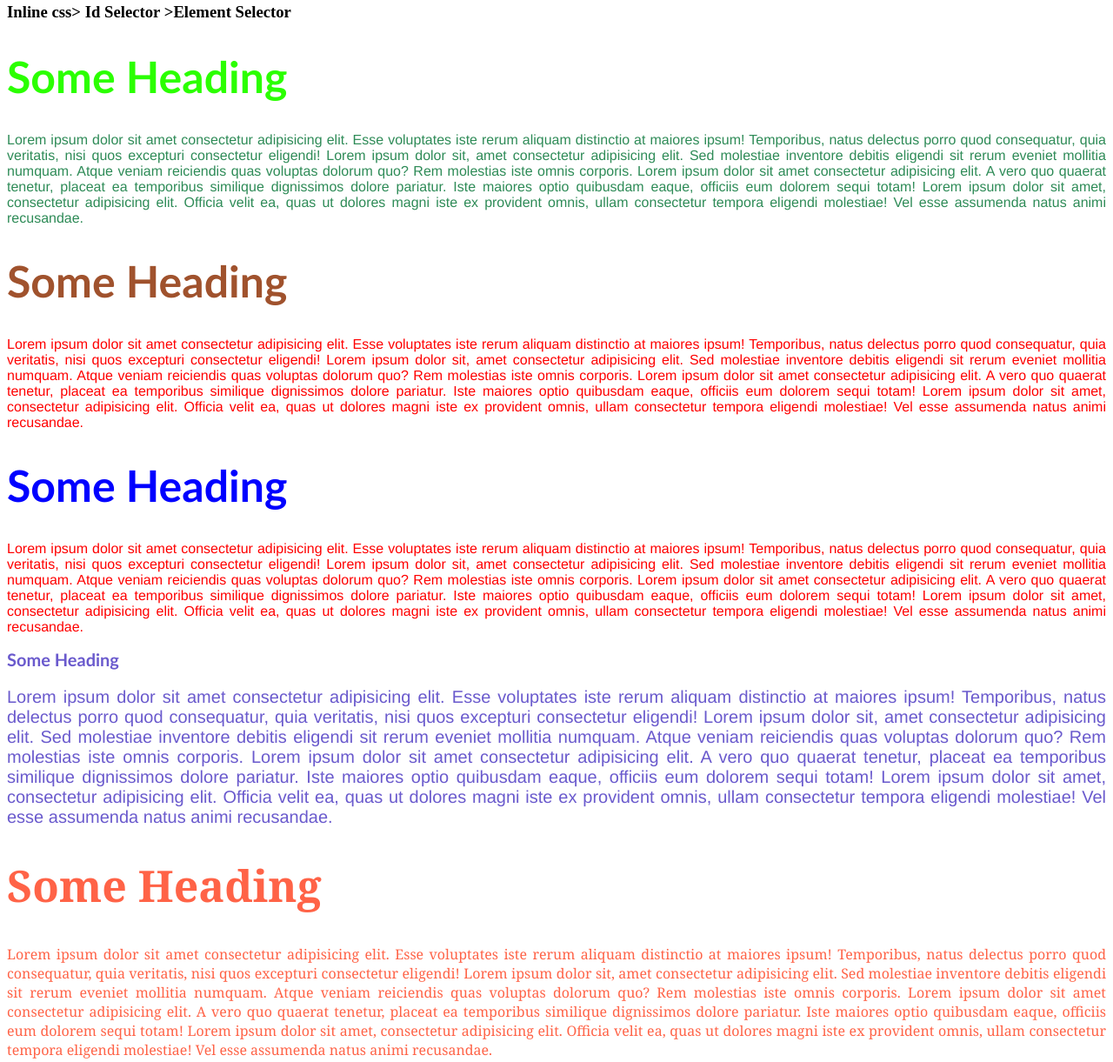
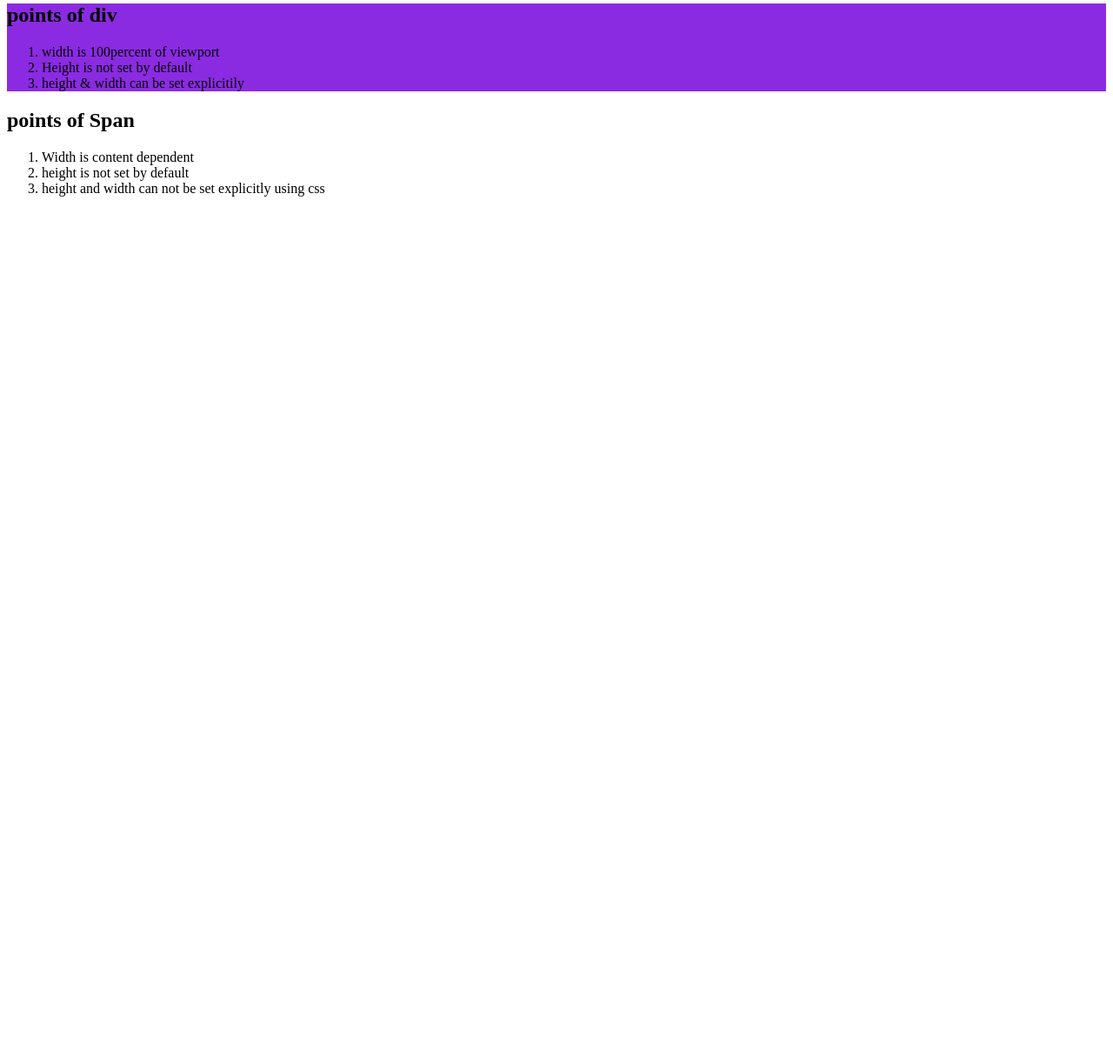
Before and after one commit to shubhrastogi07/Fullstack, a plain HTML site: page index.html in a window 1280 px wide. Shown: the part 16-1237 px from the top of the page at 87% size. After the commit the page ends 800 px from the top, so only its background shows below. Drawn offline with Linux system fonts and the light colour scheme.

Commit message:
Display Property

```diff
--- a/index.html
+++ b/index.html
@@ -8,86 +8,34 @@
     <title>Css</title>
     <!-- Internal CSS -->
     <style>
-        h1 {
-            color: blue;
-            font-family: 'Gill Sans', 'Gill Sans MT', Calibri, 'Trebuchet MS', sans-serif;
-            font-size: 50px;
+        div {
+            background-color: blueviolet;
         }
 
-        p {
-            color: red;
-            font-family: 'Franklin Gothic Medium', 'Arial Narrow', Arial, sans-serif;
-            text-align: justify;
-        }
-        /* id selector */
-
-        #FIRST {
-            color: sienna;
-        }
-
-        .one {
-            font-size: 20px;
-            color: slateblue;
-        }
-
-        .two {
-            font-family: Cambria, Cochin, Georgia, Times, 'Times New Roman', serif;
-            color: tomato;
-        }
-
-        img {
-            width: 500px;
-            border-radius: 50px;
-            border-bottom: 20px groove red;
-        }
-
-        div {
-            height: 100px;
-            color: royalblue;
-            background-color: royalblue;
+        span {
+            background-color: cadetblue;
         }
     </style>
 </head>
 
 <body>
-    <h3>Inline css> Id Selector >Element Selector</h3>
-
-    <!-- Inline CSS -->
-    <h1 style="color: rgb(43, 255, 0);"> Some Heading</h1>
-    <p style="color: seagreen;">Lorem ipsum dolor sit amet consectetur adipisicing elit. Esse voluptates iste rerum aliquam distinctio at maiores ipsum! Temporibus, natus delectus porro quod consequatur, quia veritatis, nisi quos excepturi consectetur eligendi! Lorem ipsum dolor
-        sit, amet consectetur adipisicing elit. Sed molestiae inventore debitis eligendi sit rerum eveniet mollitia numquam. Atque veniam reiciendis quas voluptas dolorum quo? Rem molestias iste omnis corporis. Lorem ipsum dolor sit amet consectetur adipisicing
-        elit. A vero quo quaerat tenetur, placeat ea temporibus similique dignissimos dolore pariatur. Iste maiores optio quibusdam eaque, officiis eum dolorem sequi totam! Lorem ipsum dolor sit amet, consectetur adipisicing elit. Officia velit ea, quas
-        ut dolores magni iste ex provident omnis, ullam consectetur tempora eligendi molestiae! Vel esse assumenda natus animi recusandae.
-    </p>
-    <h1 id="FIRST">Some Heading</h1>
-    <p>Lorem ipsum dolor sit amet consectetur adipisicing elit. Esse voluptates iste rerum aliquam distinctio at maiores ipsum! Temporibus, natus delectus porro quod consequatur, quia veritatis, nisi quos excepturi consectetur eligendi! Lorem ipsum dolor
-        sit, amet consectetur adipisicing elit. Sed molestiae inventore debitis eligendi sit rerum eveniet mollitia numquam. Atque veniam reiciendis quas voluptas dolorum quo? Rem molestias iste omnis corporis. Lorem ipsum dolor sit amet consectetur adipisicing
-        elit. A vero quo quaerat tenetur, placeat ea temporibus similique dignissimos dolore pariatur. Iste maiores optio quibusdam eaque, officiis eum dolorem sequi totam! Lorem ipsum dolor sit amet, consectetur adipisicing elit. Officia velit ea, quas
-        ut dolores magni iste ex provident omnis, ullam consectetur tempora eligendi molestiae! Vel esse assumenda natus animi recusandae.
-    </p>
-    <h1>Some Heading</h1>
-    <p>Lorem ipsum dolor sit amet consectetur adipisicing elit. Esse voluptates iste rerum aliquam distinctio at maiores ipsum! Temporibus, natus delectus porro quod consequatur, quia veritatis, nisi quos excepturi consectetur eligendi! Lorem ipsum dolor
-        sit, amet consectetur adipisicing elit. Sed molestiae inventore debitis eligendi sit rerum eveniet mollitia numquam. Atque veniam reiciendis quas voluptas dolorum quo? Rem molestias iste omnis corporis. Lorem ipsum dolor sit amet consectetur adipisicing
-        elit. A vero quo quaerat tenetur, placeat ea temporibus similique dignissimos dolore pariatur. Iste maiores optio quibusdam eaque, officiis eum dolorem sequi totam! Lorem ipsum dolor sit amet, consectetur adipisicing elit. Officia velit ea, quas
-        ut dolores magni iste ex provident omnis, ullam consectetur tempora eligendi molestiae! Vel esse assumenda natus animi recusandae.
-    </p>
-    <!-- Class Selector -->
-    <h1 class="one">Some Heading</h1>
-    <p class="one">Lorem ipsum dolor sit amet consectetur adipisicing elit. Esse voluptates iste rerum aliquam distinctio at maiores ipsum! Temporibus, natus delectus porro quod consequatur, quia veritatis, nisi quos excepturi consectetur eligendi! Lorem ipsum dolor
-        sit, amet consectetur adipisicing elit. Sed molestiae inventore debitis eligendi sit rerum eveniet mollitia numquam. Atque veniam reiciendis quas voluptas dolorum quo? Rem molestias iste omnis corporis. Lorem ipsum dolor sit amet consectetur adipisicing
-        elit. A vero quo quaerat tenetur, placeat ea temporibus similique dignissimos dolore pariatur. Iste maiores optio quibusdam eaque, officiis eum dolorem sequi totam! Lorem ipsum dolor sit amet, consectetur adipisicing elit. Officia velit ea, quas
-        ut dolores magni iste ex provident omnis, ullam consectetur tempora eligendi molestiae! Vel esse assumenda natus animi recusandae.
-    </p>
-    <h1 class="two">Some Heading</h1>
-    <p class="two">Lorem ipsum dolor sit amet consectetur adipisicing elit. Esse voluptates iste rerum aliquam distinctio at maiores ipsum! Temporibus, natus delectus porro quod consequatur, quia veritatis, nisi quos excepturi consectetur eligendi! Lorem ipsum dolor
-        sit, amet consectetur adipisicing elit. Sed molestiae inventore debitis eligendi sit rerum eveniet mollitia numquam. Atque veniam reiciendis quas voluptas dolorum quo? Rem molestias iste omnis corporis. Lorem ipsum dolor sit amet consectetur adipisicing
-        elit. A vero quo quaerat tenetur, placeat ea temporibus similique dignissimos dolore pariatur. Iste maiores optio quibusdam eaque, officiis eum dolorem sequi totam! Lorem ipsum dolor sit amet, consectetur adipisicing elit. Officia velit ea, quas
-        ut dolores magni iste ex provident omnis, ullam consectetur tempora eligendi molestiae! Vel esse assumenda natus animi recusandae.
-    </p>
-    <img src="https://cdn.hiconsumption.com/wp-content/uploads/2019/04/Best-American-Race-Cars-In-History-00-Hero.jpg" alt="car image">
-    <div></div>
-
-
+    <div>
+        <h2>points of div</h2>
+        <ol>
+            <li>width is 100percent of viewport </li>
+            <li>Height is not set by default</li>
+            <li>height & width can be set explicitily</li>
+        </ol>
+    </div>
+    <span>
+        <h2>points of Span
+        </h2>
+        <ol>
+            <li>Width is content dependent</li>
+            <li>height is not set by default</li>
+            <li>height and width can not be set explicitly using css</li>
+        </ol>
+    </span>
 
 </body>
 
```
